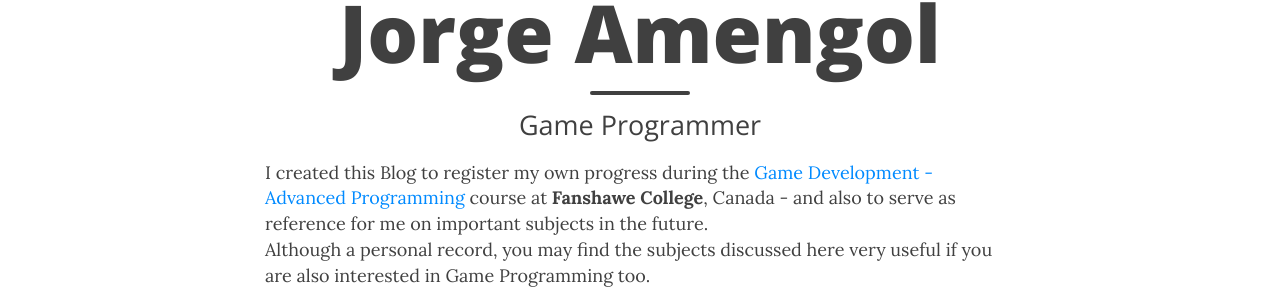
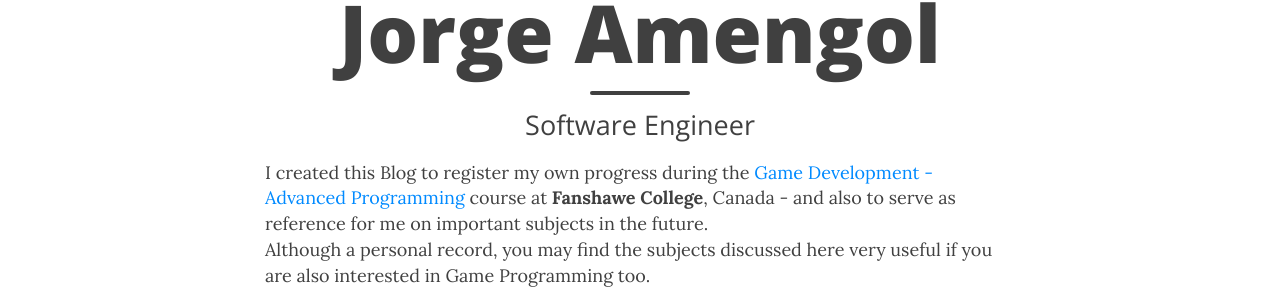
Before and after one commit to amengol/amengol.github.io, a Jekyll site: the page built from index.html, in a window 1280 px wide and 900 px high. Shown: the part 142-446 px from the top of the window. Built offline with Jekyll 4.4.1, drawn with Linux system fonts in a browser that asks for light colours; nearby versions of some CDN libraries; the list of posts is cut into pages by our own code.

Commit message:
Update index.html

```diff
--- a/index.html
+++ b/index.html
@@ -1,7 +1,7 @@
 ---
 layout: page
 title: Jorge Amengol
-subtitle: Game Programmer
+subtitle: Software Engineer
 use-site-title: true
 ---
 
```
